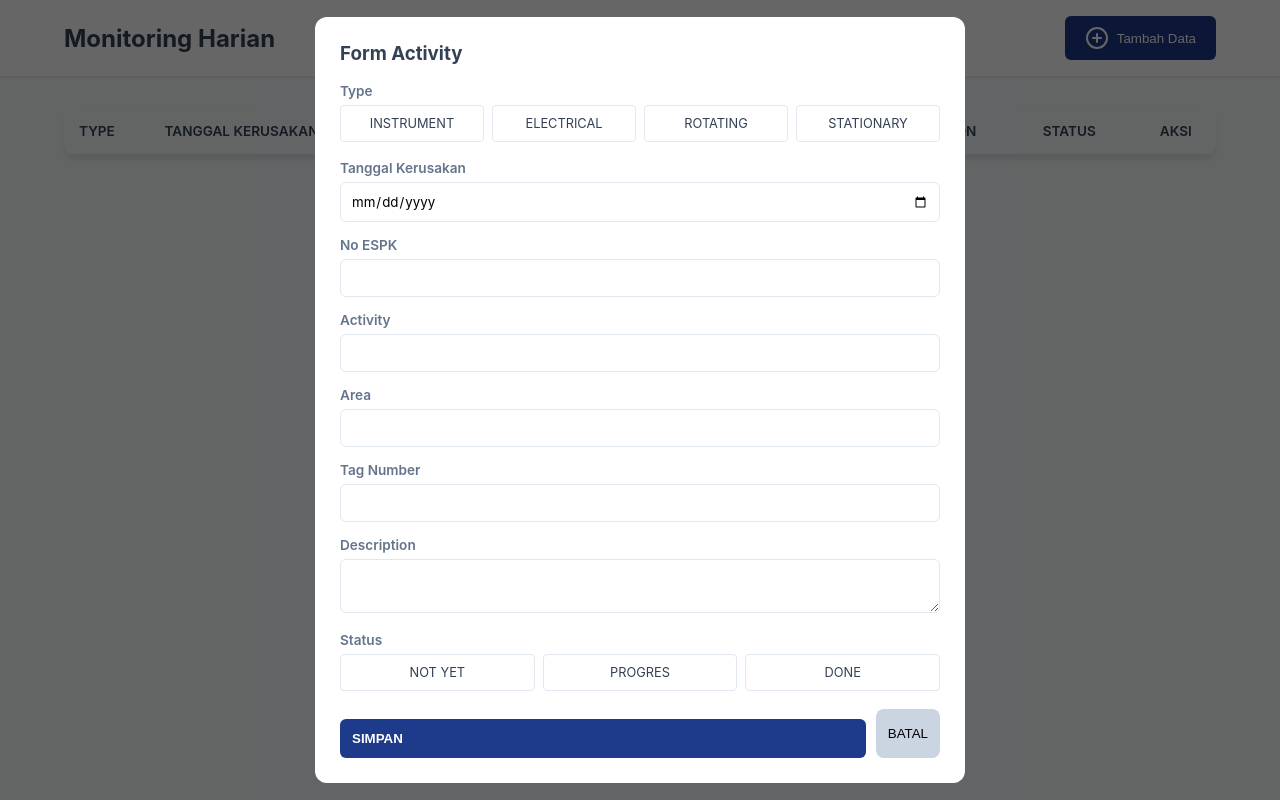
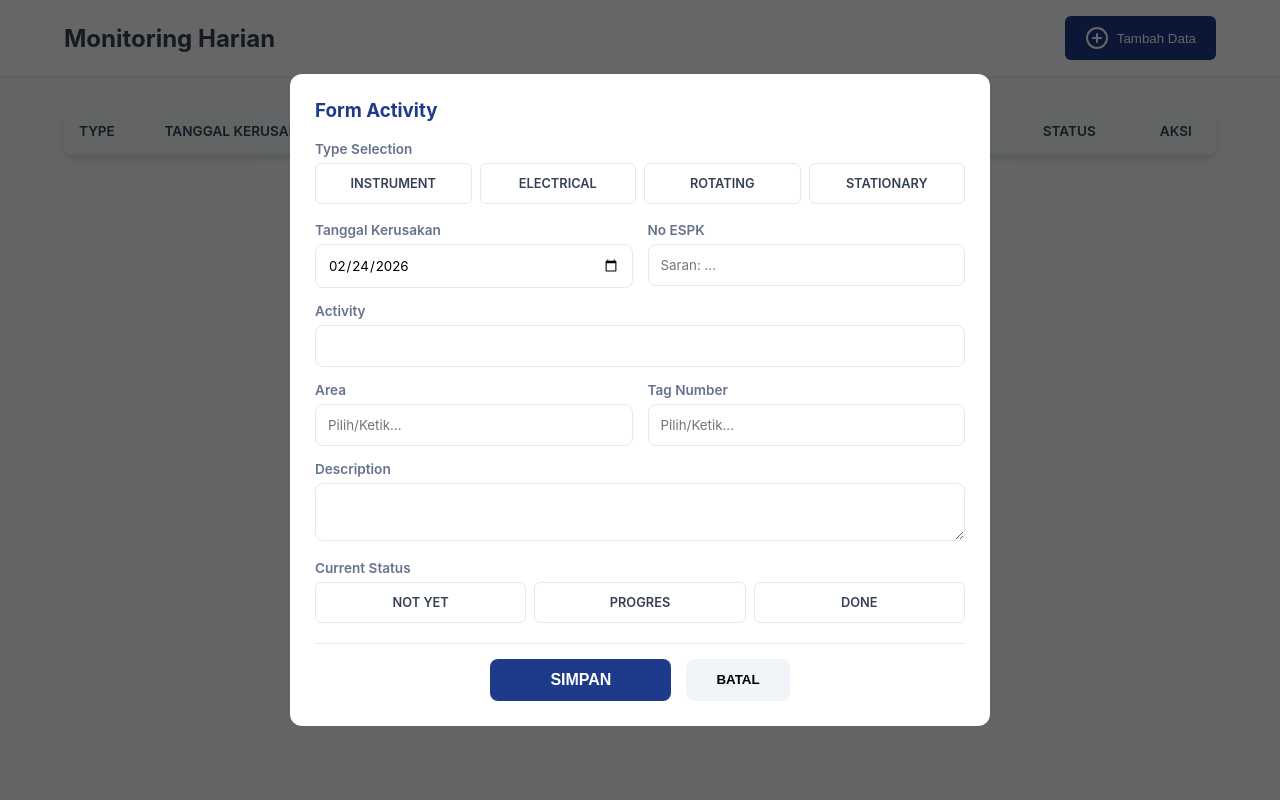
Before and after one commit to TabelOM/DailyActivity, a plain HTML site: page index.html in a window 1280 px wide. Both pictures are taken after a click on the button "Tambah Data". Drawn offline with nearby package versions, Linux system fonts and the light colour scheme; no server answers.

Commit message:
update form input
Updated the Daily Activity Dashboard with final revisions, including improved styles, dynamic colors for options, and enhanced functionality for form inputs and table rendering.

```diff
--- a/index.html
+++ b/index.html
@@ -3,27 +3,29 @@
 <head>
     <meta charset="UTF-8">
     <meta name="viewport" content="width=device-width, initial-scale=1.0">
-    <title>Daily Activity Dashboard</title>
+    <title>Daily Activity Dashboard - Final Revision</title>
     <script src="https://unpkg.com/feather-icons"></script>
     <style>
         :root {
             --primary: #1e3a8a; --secondary: #f1f5f9; --accent: #0ea5e9;
             --success: #16a34a; --danger: #dc2626; --text: #334155;
+            /* Type Colors */
+            --clr-instrument: #8b5cf6; --clr-electrical: #f59e0b;
+            --clr-rotating: #ec4899; --clr-stationary: #06b6d4;
         }
 
         body { font-family: 'Inter', sans-serif; background: #f8fafc; margin: 0; color: var(--text); }
-
-        /* Layout */
         .header { background: white; padding: 1rem 5%; display: flex; justify-content: space-between; align-items: center; box-shadow: 0 1px 3px rgba(0,0,0,0.1); }
         .main-content { padding: 2rem 5%; }
 
         /* Table Styling */
         .table-container { background: white; border-radius: 12px; overflow-x: auto; box-shadow: 0 4px 6px -1px rgba(0,0,0,0.1); }
-        table { width: 100%; border-collapse: collapse; min-width: 1000px; }
+        table { width: 100%; border-collapse: collapse; min-width: 1100px; }
         th { background: #f8fafc; padding: 15px; text-align: left; font-weight: 600; border-bottom: 2px solid #e2e8f0; font-size: 0.85rem; text-transform: uppercase; }
         td { padding: 12px 15px; border-bottom: 1px solid #f1f5f9; font-size: 0.9rem; }
 
-        .status-badge { padding: 4px 10px; border-radius: 6px; font-size: 0.75rem; font-weight: bold; }
+        /* Status Badges */
+        .status-badge { padding: 4px 10px; border-radius: 6px; font-size: 0.75rem; font-weight: bold; text-align: center; display: inline-block; min-width: 70px; }
         .badge-progres { background: #dcfce7; color: #166534; }
         .badge-done { background: #1e3a8a; color: white; }
         .badge-notyet { background: #f1f5f9; color: #64748b; }
@@ -34,32 +36,42 @@
             background: rgba(0,0,0,0.6); display: none; justify-content: center; align-items: center; z-index: 1000;
         }
         .modal-content {
-            background: white; width: 90%; max-width: 600px; max-height: 90vh;
+            background: white; width: 95%; max-width: 650px; max-height: 90vh;
             border-radius: 12px; padding: 25px; overflow-y: auto; position: relative;
         }
 
-        /* Form Inputs */
         .form-label { display: block; margin-bottom: 6px; font-size: 0.85rem; font-weight: 600; color: #64748b; }
         .btn-group { display: grid; grid-template-columns: repeat(auto-fit, minmax(100px, 1fr)); gap: 8px; margin-bottom: 18px; }
         .btn-option {
-            border: 1px solid #e2e8f0; background: white; padding: 10px;
-            border-radius: 4px; cursor: pointer; text-align: center; font-size: 0.8rem; transition: 0.2s;
+            border: 1px solid #e2e8f0; background: white; padding: 12px;
+            border-radius: 6px; cursor: pointer; text-align: center; font-size: 0.8rem; font-weight: 600; transition: 0.2s;
         }
-        .btn-option.active { background: var(--primary); color: white; border-color: var(--primary); }
+
+        /* Dynamic Colors for Options */
+        .opt-type[data-val="INSTRUMENT"].active { background: var(--clr-instrument); color: white; border-color: var(--clr-instrument); }
+        .opt-type[data-val="ELECTRICAL"].active { background: var(--clr-electrical); color: white; border-color: var(--clr-electrical); }
+        .opt-type[data-val="ROTATING"].active { background: var(--clr-rotating); color: white; border-color: var(--clr-rotating); }
+        .opt-type[data-val="STATIONARY"].active { background: var(--clr-stationary); color: white; border-color: var(--clr-stationary); }
+
+        .opt-status[data-val="NOT YET"].active { background: #94a3b8; color: white; }
+        .opt-status[data-val="PROGRES"].active { background: var(--success); color: white; }
+        .opt-status[data-val="DONE"].active { background: var(--primary); color: white; }
 
         input, select, textarea {
-            width: 100%; padding: 10px; border: 1px solid #e2e8f0;
-            border-radius: 6px; margin-bottom: 15px; box-sizing: border-box; font-family: inherit;
+            width: 100%; padding: 12px; border: 1px solid #e2e8f0;
+            border-radius: 8px; margin-bottom: 15px; box-sizing: border-box; font-family: inherit;
         }
 
         /* Buttons */
         .btn-main { background: var(--primary); color: white; border: none; padding: 10px 20px; border-radius: 6px; cursor: pointer; display: flex; align-items: center; gap: 8px; }
-        .btn-save { background: var(--primary); width: 100%; padding: 12px; font-weight: bold; margin-top: 10px; }
-        .action-icons { display: flex; gap: 15px; }
-        .icon-btn { cursor: pointer; border: none; background: none; padding: 4px; transition: 0.2s; }
-        .icon-edit { color: #eab308; }
-        .icon-del { color: var(--danger); }
-        .icon-btn:hover { transform: scale(1.2); }
+        .submit-container { display: flex; justify-content: center; gap: 15px; margin-top: 20px; padding-top: 15px; border-top: 1px solid #eee; }
+        .btn-save { background: var(--primary); color: white; border: none; padding: 12px 60px; border-radius: 8px; font-weight: bold; cursor: pointer; font-size: 1rem; }
+
+        .action-icons { display: flex; gap: 12px; justify-content: center; }
+        .icon-btn { cursor: pointer; border: none; background: none; padding: 4px; transition: transform 0.1s; }
+        .icon-btn:hover { transform: scale(1.1); }
+
+        #conditionalDone { display: none; background: #f0f9ff; padding: 15px; border-radius: 8px; margin-bottom: 15px; border: 1px dashed var(--accent); }
     </style>
 </head>
 <body>
@@ -87,57 +99,73 @@
                     <th style="text-align:center">Aksi</th>
                 </tr>
             </thead>
-            <tbody id="tableBody">
-                </tbody>
+            <tbody id="tableBody"></tbody>
         </table>
     </div>
 </div>
 
 <div class="modal-overlay" id="modalOverlay">
     <div class="modal-content">
-        <h3 id="modalTitle" style="margin-top:0">Form Activity</h3>
+        <h3 id="modalTitle" style="margin-top:0; color: var(--primary);">Form Activity</h3>
         <form id="dataForm">
             <input type="hidden" id="formAction" value="Add">
             <input type="hidden" id="ID">
 
-            <label class="form-label">Type</label>
+            <label class="form-label">Type Selection</label>
             <div class="btn-group" id="groupType">
-                <div class="btn-option" onclick="selectOption('type', 'INSTRUMENT')">INSTRUMENT</div>
-                <div class="btn-option" onclick="selectOption('type', 'ELECTRICAL')">ELECTRICAL</div>
-                <div class="btn-option" onclick="selectOption('type', 'ROTATING')">ROTATING</div>
-                <div class="btn-option" onclick="selectOption('type', 'STATIONARY')">STATIONARY</div>
+                <div class="btn-option opt-type" data-val="INSTRUMENT" onclick="selectOption('type', 'INSTRUMENT')">INSTRUMENT</div>
+                <div class="btn-option opt-type" data-val="ELECTRICAL" onclick="selectOption('type', 'ELECTRICAL')">ELECTRICAL</div>
+                <div class="btn-option opt-type" data-val="ROTATING" onclick="selectOption('type', 'ROTATING')">ROTATING</div>
+                <div class="btn-option opt-type" data-val="STATIONARY" onclick="selectOption('type', 'STATIONARY')">STATIONARY</div>
             </div>
-            <input type="hidden" id="type" required>
+            <input type="hidden" id="type">
 
-            <label class="form-label">Tanggal Kerusakan</label>
-            <input type="date" id="tanggalKerusakan">
-
-            <label class="form-label">No ESPK</label>
-            <input type="text" id="ESPK">
+            <div style="display: grid; grid-template-columns: 1fr 1fr; gap: 15px;">
+                <div>
+                    <label class="form-label">Tanggal Kerusakan</label>
+                    <input type="date" id="tanggalKerusakan">
+                </div>
+                <div>
+                    <label class="form-label">No ESPK</label>
+                    <input type="text" id="ESPK" placeholder="Saran: ...">
+                </div>
+            </div>
 
             <label class="form-label">Activity</label>
             <input type="text" id="activity">
 
-            <label class="form-label">Area</label>
-            <input type="text" id="area">
-
-            <label class="form-label">Tag Number</label>
-            <input type="text" id="tagNumber">
+            <div style="display: grid; grid-template-columns: 1fr 1fr; gap: 15px;">
+                <div>
+                    <label class="form-label">Area</label>
+                    <input list="areaList" id="area" placeholder="Pilih/Ketik...">
+                </div>
+                <div>
+                    <label class="form-label">Tag Number</label>
+                    <input list="tagList" id="tagNumber" placeholder="Pilih/Ketik...">
+                </div>
+            </div>
+            <datalist id="areaList"></datalist>
+            <datalist id="tagList"></datalist>
 
             <label class="form-label">Description</label>
             <textarea id="desc" rows="2"></textarea>
 
-            <label class="form-label">Status</label>
+            <label class="form-label">Current Status</label>
             <div class="btn-group" id="groupStatus">
-                <div class="btn-option" onclick="selectOption('status', 'NOT YET')">NOT YET</div>
-                <div class="btn-option" onclick="selectOption('status', 'PROGRES')">PROGRES</div>
-                <div class="btn-option" onclick="selectOption('status', 'DONE')">DONE</div>
+                <div class="btn-option opt-status" data-val="NOT YET" onclick="selectOption('status', 'NOT YET')">NOT YET</div>
+                <div class="btn-option opt-status" data-val="PROGRES" onclick="selectOption('status', 'PROGRES')">PROGRES</div>
+                <div class="btn-option opt-status" data-val="DONE" onclick="selectOption('status', 'DONE')">DONE</div>
             </div>
-            <input type="hidden" id="status" required>
+            <input type="hidden" id="status">
 
-            <div style="display: flex; gap: 10px;">
-                <button type="button" class="btn-main btn-save" onclick="handleSubmit()">SIMPAN</button>
-                <button type="button" onclick="closeModal()" style="background:#cbd5e1; border:none; padding:12px; border-radius:8px; cursor:pointer">BATAL</button>
+            <div id="conditionalDone">
+                <label class="form-label" style="color: var(--primary);">Tanggal Selesai Perbaikan</label>
+                <input type="date" id="tanggalSelesai">
+            </div>
+
+            <div class="submit-container">
+                <button type="button" class="btn-save" onclick="handleSubmit()">SIMPAN</button>
+                <button type="button" onclick="closeModal()" style="background:#f1f5f9; border:none; padding:12px 30px; border-radius:8px; cursor:pointer; font-weight:600;">BATAL</button>
             </div>
         </form>
     </div>
@@ -151,11 +179,9 @@
     };
 
     const apiUrl = `https://api.appsheet.com/api/v2/apps/${CONFIG.appId}/tables/${CONFIG.tableName}/Action`;
+    let globalData = [];
 
-    window.onload = () => {
-        fetchData();
-        feather.replace(); // Jalankan ikon
-    };
+    window.onload = () => { fetchData(); feather.replace(); };
 
     async function fetchData() {
         try {
@@ -164,8 +190,9 @@
                 headers: { 'ApplicationAccessKey': CONFIG.accessKey, 'Content-Type': 'application/json' },
                 body: JSON.stringify({ "Action": "Find", "Rows": [] })
             });
-            const data = await response.json();
-            renderTable(data);
+            globalData = await response.json();
+            renderTable(globalData);
+            updateDatalists();
         } catch (e) { console.error(e); }
     }
 
@@ -176,7 +203,7 @@
             const statusClass = row.status === 'DONE' ? 'badge-done' : (row.status === 'PROGRES' ? 'badge-progres' : 'badge-notyet');
             tbody.innerHTML += `
                 <tr>
-                    <td><b>${row.type || '-'}</b></td>
+                    <td><span style="border-left: 4px solid var(--clr-${row.type?.toLowerCase()}); padding-left: 8px;"><b>${row.type || '-'}</b></span></td>
                     <td>${row.tanggalKerusakan || '-'}</td>
                     <td>${row.ESPK || '-'}</td>
                     <td>${row.activity || '-'}</td>
@@ -186,18 +213,20 @@
                     <td><span class="status-badge ${statusClass}">${row.status || 'N/A'}</span></td>
                     <td>
                         <div class="action-icons">
-                            <button class="icon-btn icon-edit" onclick='editRow(${JSON.stringify(row)})' title="Edit">
-                                <i data-feather="edit-3"></i>
-                            </button>
-                            <button class="icon-btn icon-del" onclick="deleteRow('${row.ID}')" title="Hapus">
-                                <i data-feather="trash-2"></i>
-                            </button>
+                            <button class="icon-btn" style="color:#eab308" onclick='editRow(${JSON.stringify(row)})'><i data-feather="edit-3"></i></button>
+                            <button class="icon-btn" style="color:var(--danger)" onclick="deleteRow('${row.ID}')"><i data-feather="trash-2"></i></button>
                         </div>
                     </td>
-                </tr>
-            `;
+                </tr>`;
         });
         feather.replace();
+    }
+
+    function updateDatalists() {
+        const areas = [...new Set(globalData.map(item => item.area).filter(Boolean))];
+        const tags = [...new Set(globalData.map(item => item.tagNumber).filter(Boolean))];
+        document.getElementById('areaList').innerHTML = areas.map(a => `<option value="${a}">`).join('');
+        document.getElementById('tagList').innerHTML = tags.map(t => `<option value="${t}">`).join('');
     }
 
     function selectOption(id, value) {
@@ -205,24 +234,42 @@
         const parentId = id === 'type' ? 'groupType' : 'groupStatus';
         Array.from(document.getElementById(parentId).children).forEach(btn => {
             btn.classList.remove('active');
-            if(btn.innerText === value) btn.classList.add('active');
+            if(btn.getAttribute('data-val') === value) btn.classList.add('active');
         });
+
+        // Logika Kondisional untuk Status DONE
+        if (id === 'status') {
+            const doneDiv = document.getElementById('conditionalDone');
+            if (value === 'DONE') {
+                doneDiv.style.display = 'block';
+                document.getElementById('tanggalSelesai').value = new Date().toISOString().split('T')[0];
+            } else {
+                doneDiv.style.display = 'none';
+                document.getElementById('tanggalSelesai').value = '';
+            }
+        }
     }
 
     function openModal() {
         document.getElementById('dataForm').reset();
         document.getElementById('ID').value = 'ID-' + Math.random().toString(36).substr(2, 9).toUpperCase();
         document.getElementById('formAction').value = 'Add';
+
+        // Initial Values
+        document.getElementById('tanggalKerusakan').value = new Date().toISOString().split('T')[0];
+        document.getElementById('ESPK').value = localStorage.getItem('last_espk') || '';
+
+        selectOption('status', 'PROGRES'); // Initial status PROGRES
         document.querySelectorAll('.btn-option').forEach(b => b.classList.remove('active'));
+
         document.getElementById('modalOverlay').style.display = 'flex';
     }
 
     function closeModal() { document.getElementById('modalOverlay').style.display = 'none'; }
 
     async function handleSubmit() {
-        const action = document.getElementById('formAction').value;
         const payload = {
-            "Action": action,
+            "Action": document.getElementById('formAction').value,
             "Rows": [{
                 "ID": document.getElementById('ID').value,
                 "type": document.getElementById('type').value,
@@ -232,9 +279,12 @@
                 "area": document.getElementById('area').value,
                 "tagNumber": document.getElementById('tagNumber').value,
                 "desc": document.getElementById('desc').value,
-                "status": document.getElementById('status').value
+                "status": document.getElementById('status').value,
+                "tanggalSelesai": document.getElementById('tanggalSelesai').value
             }]
         };
+
+        localStorage.setItem('last_espk', document.getElementById('ESPK').value);
 
         await fetch(apiUrl, {
             method: 'POST',
@@ -257,6 +307,7 @@
         document.getElementById('desc').value = row.desc;
         selectOption('type', row.type);
         selectOption('status', row.status);
+        if(row.status === 'DONE') document.getElementById('tanggalSelesai').value = row.tanggalSelesai;
     }
 
     async function deleteRow(id) {
```
